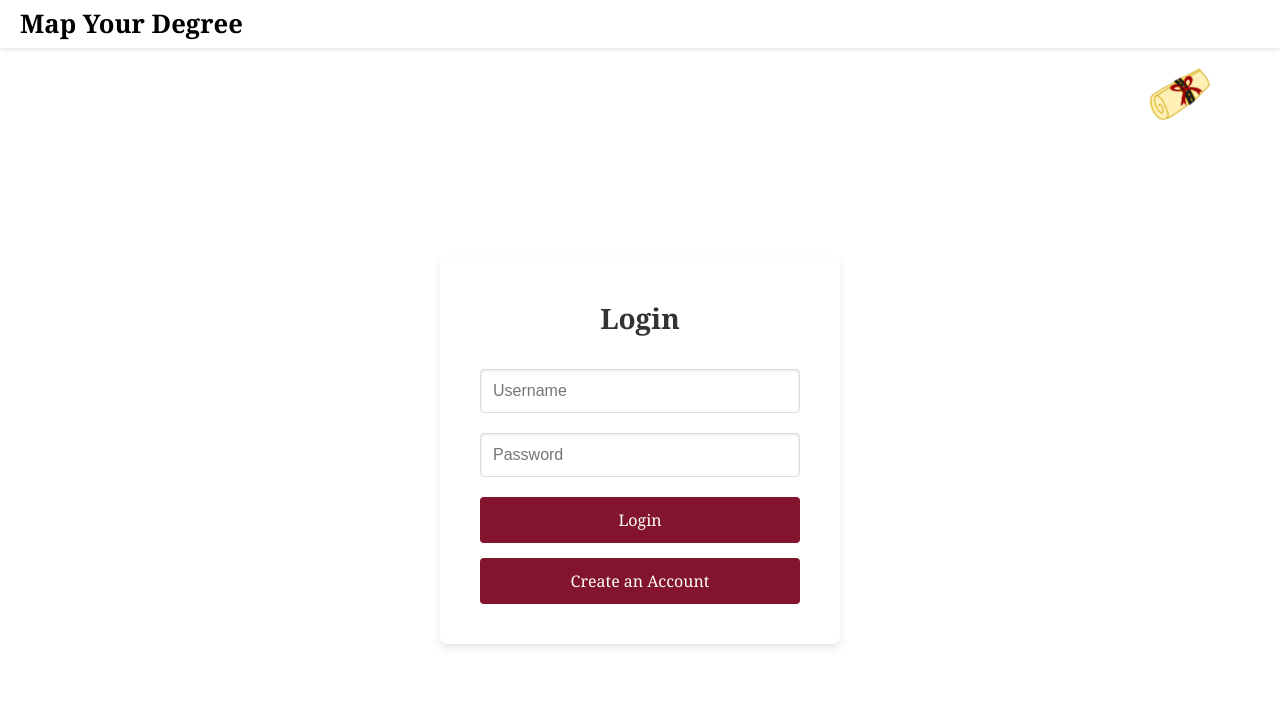
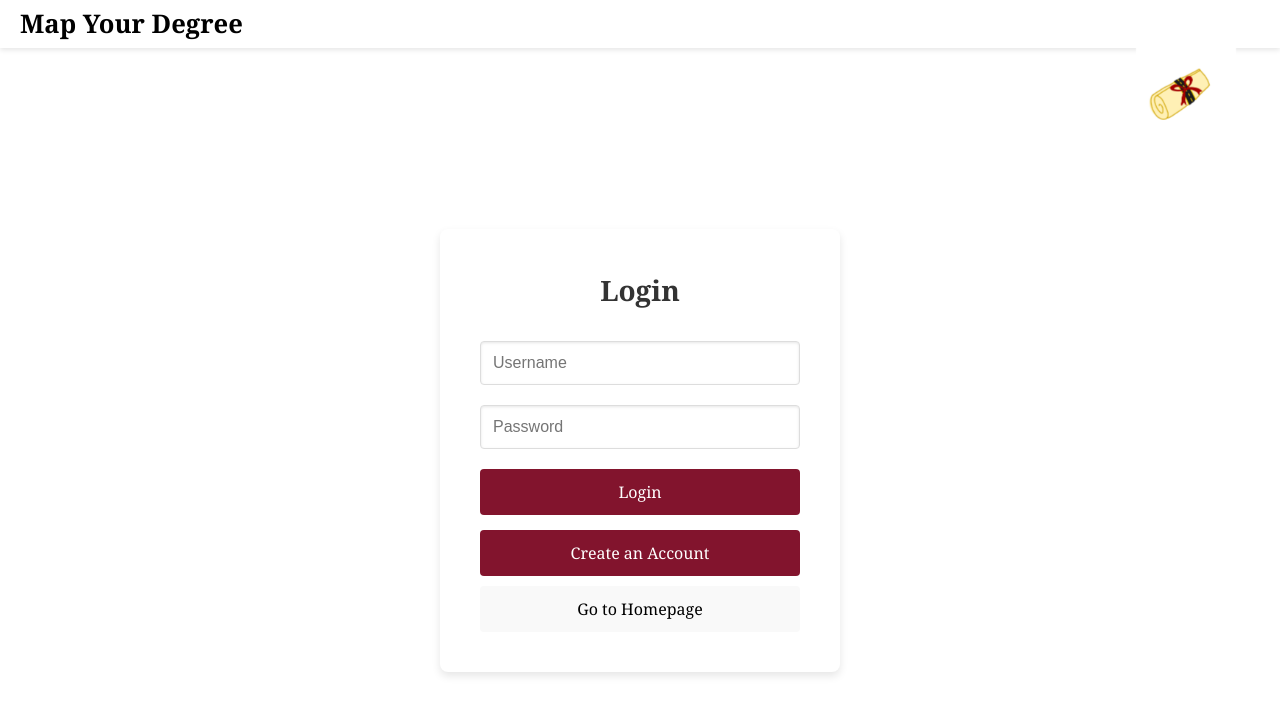
Before and after one commit to izzietaylor123/MapYourDegree, a React (Vite) app in the folder map-your-degree/: page / in a window 1280 px wide. Shown: the top 714 px of the page. Built offline with nearby package versions, Linux system fonts and the light colour scheme.

Commit message:
home button (temp)

```diff
--- a/map-your-degree/src/App.jsx
+++ b/map-your-degree/src/App.jsx
@@ -9,12 +9,14 @@ import CreateAccount from './Pages/CreateAccount/CreateAccount.jsx';
 function App() {
   return (
     <>
-    <div className="logo-wrapper">
-    <Logo />
-    </div>
+
       <div className="header-wrapper">
         <Header />
       </div>
+
+      <div className="logo-wrapper">
+    <Logo />
+    </div>
 
       <div className="content">
         <Router>
--- a/map-your-degree/src/Pages/Login/Login.jsx
+++ b/map-your-degree/src/Pages/Login/Login.jsx
@@ -26,8 +26,15 @@ function Login() {
               Create an Account
             </button>
           </Link>
+          <Link to="/home" className="go-home-btn">
+          <button type="button">
+            Go to Homepage
+          </button>
+        </Link>
         </form>
       </div>
+
+
   );
 }
 
```
